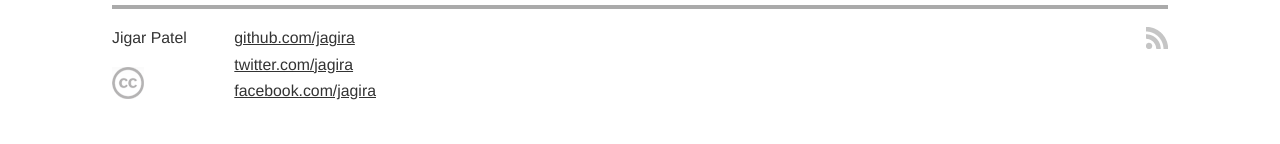
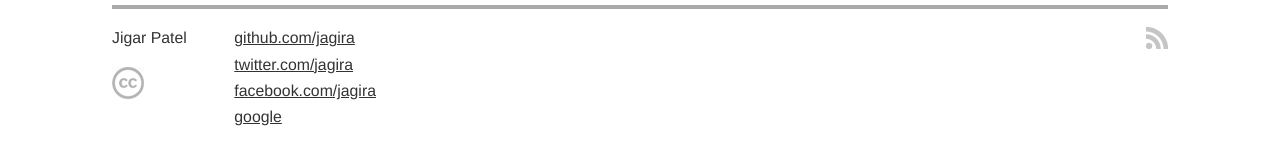
Before and after one commit to cjdtppmm/old.jagira.github.com, a Jekyll site: the page built from index.html, in a window 1280 px wide. Shown: the part 1728-1872 px from the top of the page. Built offline with Jekyll 4.4.1, drawn with Linux system fonts in a browser that asks for light colours; Markdown is read by kramdown in place of the engine named in the settings; comment, search, counter and statistics services are not loaded; before the commit the page ends 1848 px from its top, so only the background shows below that.

Commit message:
Add author information; Link to Google Plus profile

```diff
--- a/_layouts/default.html
+++ b/_layouts/default.html
@@ -64,9 +67,11 @@ var WRInitTime=(new Date()).getTime();
     </div>
     <div class="contact">
       <p>
+        <!-- Place this tag where you want the badge to render -->
         <a href="http://github.com/jagira/">github.com/jagira</a><br />
         <a href="http://twitter.com/jagira/">twitter.com/jagira</a><br />
-        <a href="http://facebook.com/jagira/">facebook.com/jagira</a>
+        <a href="http://facebook.com/jagira/">facebook.com/jagira</a><br/>
+        <a href="https://plus.google.com/104203157281843238920?prsrc=3">google</a>
       </p>
     </div>
     <div class="rss">
```
Also changed, not shown: other parts of _layouts/default.html (+3 -0 lines).
